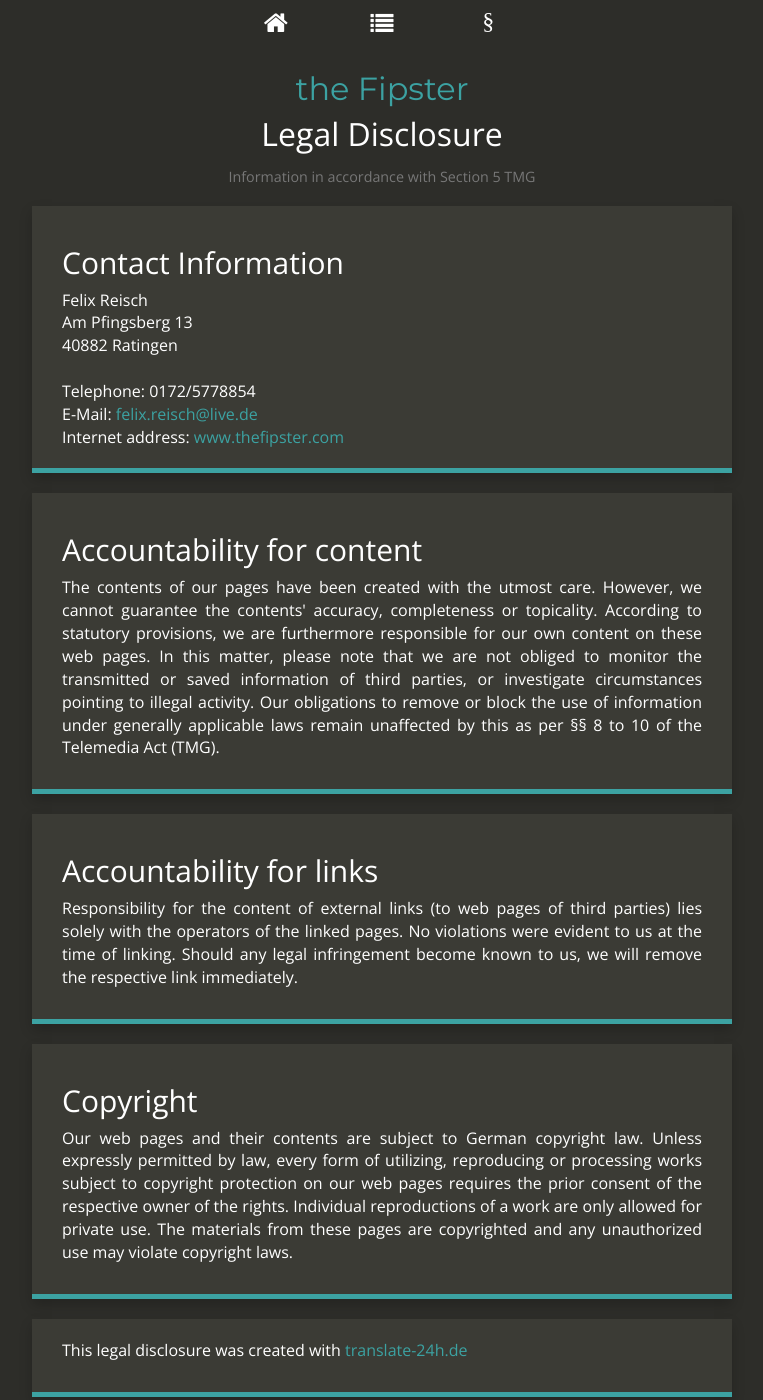
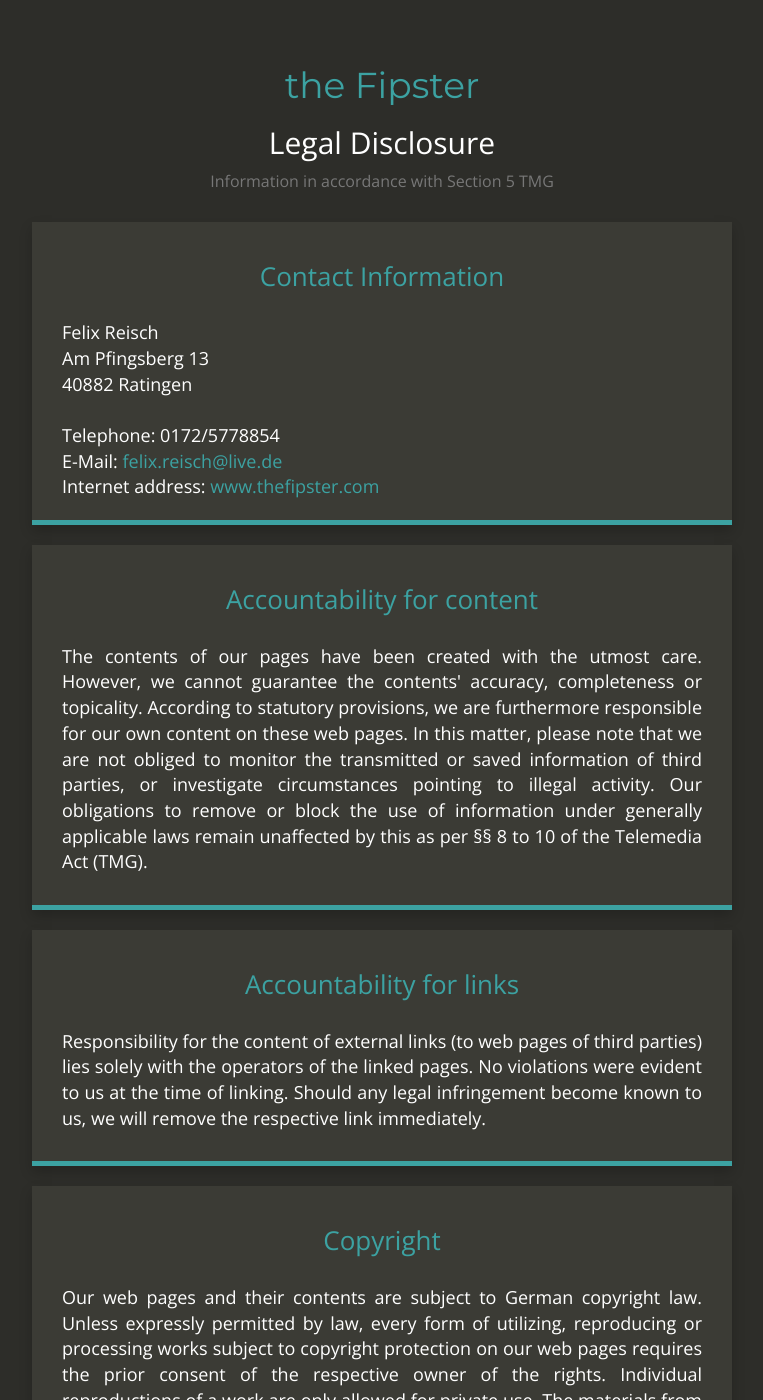
Before and after one commit to thefipster/Blog, a Jekyll site: the page built from legal.html, in a window 1280 px wide and 1400 px high. Shown: the whole window, without its empty margins (258-1021 px from the left). Built offline with Jekyll 4.4.1, drawn with Linux system fonts in a browser that asks for light colours; nearby versions of some CDN libraries.

```diff
--- a/css/style.scss
+++ b/css/style.scss
@@ -47,7 +47,7 @@ body {
   font-weight: 300;
   background-color: $dark;
   color: $white;
-  font-size: 16px;
+  font-size: 18px;
   width: 100%;
 
   @media (max-width: $screen-sm-min) {
@@ -56,6 +56,34 @@ body {
   @media (min-width: $screen-sm-min) {
   	padding-top: 46px;
   }
+}
+
+h1 {
+  font-family: "Montserrat", sans-serif;
+  color: $light-blue;
+  text-align: center;
+  margin-top: 20px;
+}
+
+h2 {
+  text-align: center;
+  margin-top: 20px;
+
+  small::before {
+    content: "\A";
+    white-space: pre;
+  }
+
+  small {
+    font-size: 16px;
+  }
+}
+
+h3 {
+  text-align: center;
+  margin-bottom: 30px;
+  color: $light-blue;
+  font-size: 26px;
 }
 
 a,
@@ -104,17 +132,7 @@ ul {
 }
 
 .header {
-  font-size: 32px;
-  text-align: center;
-  margin-top: 20px;
-  margin-left: -0%;
-  width: 100%;
 
-  @media (min-width: $screen-sm-min) {
-    font-size: 62px;
-    margin-left: -10%;
-    width: 120%;
-  }
 }
 
 .menu-button {
@@ -252,10 +270,6 @@ ul {
     }
   }
 
-  .categories {
-    font-size: 22px;
-  }
-
   .author-row {
     margin-top: 60px;
   }
@@ -289,11 +303,7 @@ ul {
     text-align: center;
     font-size: 20px;
 
-    h2 {
-      margin-bottom: 30px;
-      color: $light-blue;
-      font-size: 26px;
-    }
+
 
     ul {
       padding: 0px;
@@ -502,21 +512,6 @@ ul {
     margin-left: 0%;
     padding: 0px;
 
-    @media (min-width: $screen-sm-min) {
-      width: 90%;
-      margin-left: 5%;
-    }
-
-    @media (min-width: $screen-md-min) {
-      width: 70%;
-      margin-left: 15%;
-    }
-
-    @media (min-width: $screen-lg-min) {
-      width: 50%;
-      margin-left: 25%;
-    }
-
     .thumb {
       margin-top: 20px;
       margin-bottom: 0px;
@@ -555,7 +550,7 @@ ul {
       padding-bottom: 10px;
 
       @media (min-width: $screen-sm-min) {
-        font-size: 24px;
+        font-size: 18px;
         padding-left: 30px;
         padding-right: 30px;
         padding-top: 40px;
@@ -567,11 +562,17 @@ ul {
       }
 
       img {
-        max-width: 100%;
-        padding: 10px;
+        width: calc(100% + 30px);
+        padding: 0;
         display: block;
-        margin-left: auto;
-        margin-right: auto;
+        margin-left: -15px;
+        margin-right: -15px;
+
+        @media (min-width: $screen-sm-min) {
+        width: calc(100% + 60px);
+        margin-left: -30px;
+          margin-right: -30px;
+        }
       }
 
       ul {
@@ -900,24 +901,6 @@ td {
   }
 }
 
-.author-header {
-  font-family: "Montserrat", sans-serif;
-  color: $light-blue;
-  margin-top: 0px;
-  padding-top: 15px;
-  font-size: 30px;
-
-  @media (min-width: $screen-sm-min) {
-    font-size: 52px;
-    margin-top: 0px;
-  }
-
-  @media (min-width: $screen-md-min) {
-    font-size: 60px;
-    margin-top: -20px;
-  }
-}
-
 p {
   text-align: justify;
 }
--- a/index.html
+++ b/index.html
@@ -10,7 +10,7 @@ make-smaller-titles: true
                 <img src="{{ site.title_image }}" class="img-circle about-image" height="150" width="150"
                     alt="{{ site.title }}" />
             </div>
-            <h1 class="header author-header" itemprop="headline">{{ site.title }}</h1>
+            <h1>{{ site.title }}</h1>
             <p class="author-text">
                 {{ site.title_description }}
             </p>
@@ -19,7 +19,7 @@ make-smaller-titles: true
 
         <div class="col-md-12 main content-panel">
             <div class="articles">
-                <h2>Latest Posts</h2>
+                <h3>Latest Posts</h2>
                 <ul>
                     {% for post in site.posts limit: site.post_limit %}
                     <li>
@@ -36,7 +36,7 @@ make-smaller-titles: true
 
         <div class="col-md-12 main content-panel">
             <div class="articles all-posts">
-                <h2>Search</h2>
+                <h3>Search</h3>
                 <input type="text" id="search-input" placeholder="Type here...">
                 <ul id="results-container"><small>Start typing to see some results</small></ul>
             </div>
--- a/legal.html
+++ b/legal.html
@@ -5,14 +5,14 @@ make-smaller-titles: true
 
     <div class="row legal">
 
-        <h1 class="header author-header">{{ site.title }}</h1>
-        <h2 class="header" itemprop="headline">Legal Disclosure</h2>
-        <h2 class="header categories" itemprop="headline">
+        <h1>{{ site.title }}</h1>
+        <h2>
+            Legal Disclosure
             <small>Information in accordance with Section 5 TMG</small>
         </h2>
 
         <div class="col-md-12 main content-panel">
-            <h2>Contact Information</h2>
+            <h3>Contact Information</h3>
             Felix Reisch<br />
             Am Pfingsberg 13<br />
             40882 Ratingen<br />
@@ -23,7 +23,7 @@ make-smaller-titles: true
         </div>
 
         <div class="col-md-12 main content-panel">
-            <h2>Accountability for content</h2>
+            <h3>Accountability for content</h3>
             <p>The contents of our pages have been created with the utmost care. However, we cannot guarantee the
                 contents'
                 accuracy, completeness or topicality. According to statutory provisions, we are furthermore responsible
@@ -37,7 +37,7 @@ make-smaller-titles: true
         </div>
 
         <div class="col-md-12 main content-panel">
-            <h2>Accountability for links</h2>
+            <h3>Accountability for links</h3>
             <p>Responsibility for the content of external links (to web pages of third parties) lies solely with the
                 operators of the linked pages. No violations were
                 evident to us at the time of linking. Should any legal infringement become known to us, we will remove
@@ -46,7 +46,7 @@ make-smaller-titles: true
         </div>
 
         <div class="col-md-12 main content-panel">
-            <h2>Copyright</h2>
+            <h3>Copyright</h3>
             <p>Our web pages and their contents are subject to German copyright law. Unless
                 expressly permitted by law, every form of utilizing, reproducing or processing
                 works subject to copyright protection on our web pages requires the prior consent of the respective
```
Also changed, not shown: _layouts/post.html (+5 -49 lines), posts-by-categories.html (+10 -9 lines), posts.html (+9 -8 lines).
